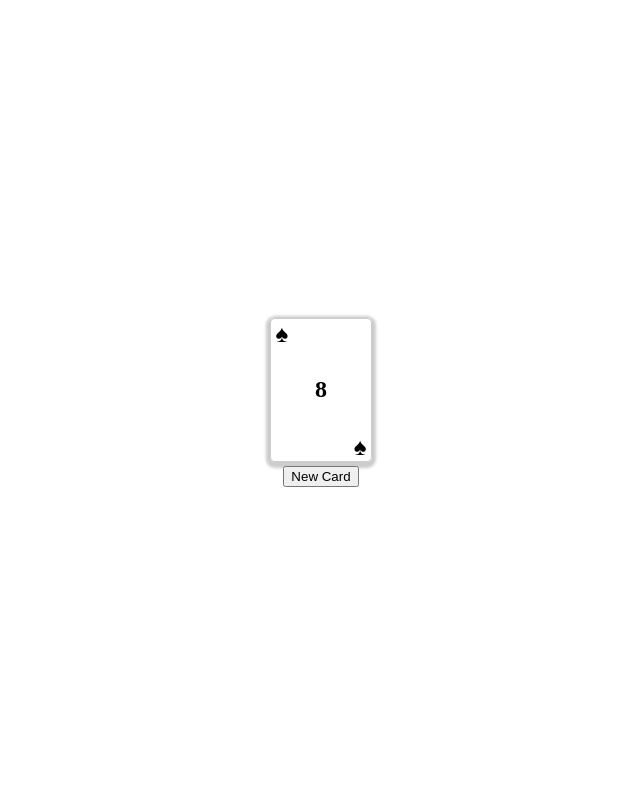
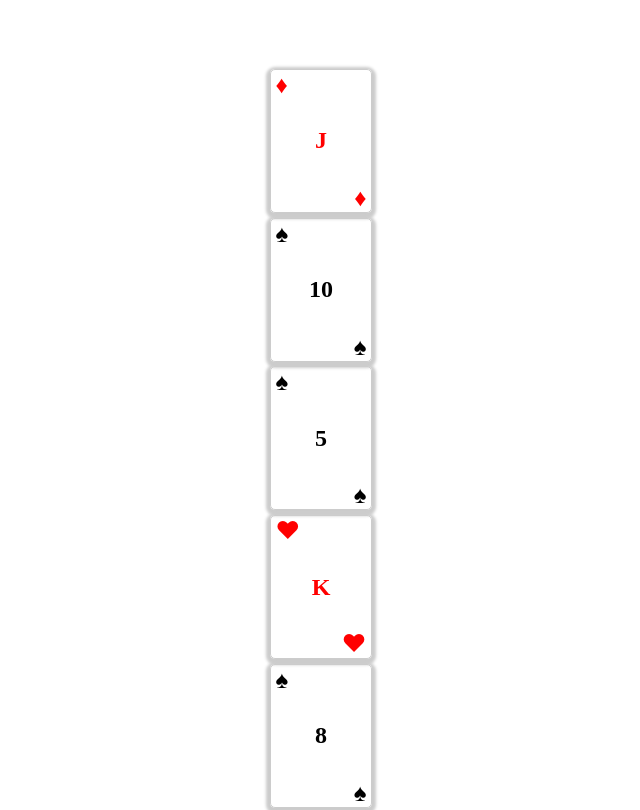
Before and after one commit to flocto/cards, a Next.js app: page / in a window 1280 px wide. Shown: the top 810 px of the page, without its empty margins (319-959 px from the left). Built offline with nearby package versions, Linux system fonts and the light colour scheme.

Commit message:
added basic shuffling and reset for deck

```diff
--- /dev/null
+++ b/components/deck.tsx
@@ -0,0 +1,59 @@
+import React, { useState, useEffect } from 'react'
+import styles from '../styles/Deck.module.css'
+import { Card } from './card'
+
+type DeckProps = {
+    shuffled: boolean,
+    bigJoker: boolean,
+    smallJoker: boolean
+}
+
+const base: string[] = []
+const suits: string[] = ['S', 'H', 'D', 'C']
+const values: string[] = ['A', '2', '3', '4', '5', '6', '7', '8', '9', '10', 'J', 'Q', 'K']
+const deck: JSX.Element[] = []
+for (const suit of suits) {
+    for (const value of values) {
+        deck.push(<Card suit={suit} value={value} key={value + " of " + suit}></Card>)
+    }
+}
+for (const i in deck) {
+    base.push(i)
+}
+
+export function Deck({ shuffled, bigJoker, smallJoker }: DeckProps) {
+    const [indexes, setDeck] = useState<string[]>(base);
+
+    function shuffle() {
+        let temp = [...indexes];
+        temp.sort(() => Math.random() - 0.5);
+        setDeck(temp);
+    }
+
+    function reset() {
+        setDeck(base);
+    }
+
+    useEffect(() => {
+        if (shuffled) {
+            shuffle();
+        }
+    }, []);
+
+    useEffect(() => {
+        document.getElementById("shuffle_button")?.scrollIntoView();
+    }, [indexes]);
+
+    return (
+        <div className={styles.deck}>
+            {indexes.map(index => {
+                const i = parseInt(index);
+                return deck[i];
+            })}
+            {bigJoker && <Card suit="J" value="J"></Card>}
+            {smallJoker && <Card suit="J" value="j"></Card>}
+            <button onClick={shuffle} id="shuffle_button">Shuffle</button>
+            <button onClick={reset}>Reset</button>
+        </div>
+    );
+}
--- a/pages/index.tsx
+++ b/pages/index.tsx
@@ -4,6 +4,7 @@ import Router from "next/router";
 import Head from 'next/head'
 import styles from '../styles/Home.module.css'
 import { Card } from '../components/card'
+import { Deck } from '../components/deck'
 
 const suits: string[] = ['S', 'H', 'D', 'C']
 const values: string[] = ['A', '2', '3', '4', '5', '6', '7', '8', '9', '10', 'J', 'Q', 'K']
@@ -47,8 +48,9 @@ const Home: NextPage = (props: any) => {
         <link rel="icon" href="/favicon.ico" />
       </Head>
       <main className={styles.main}>
-        {deck[card]}
-        <button onClick={getNewCard}>New Card</button>
+        {/* {deck[card]}
+        <button onClick={getNewCard}>New Card</button> */}
+        <Deck shuffled={true} bigJoker={true} smallJoker={true}></Deck>
       </main>
     </div>
   )
```
Also changed, not shown: styles/Deck.module.css (added).
